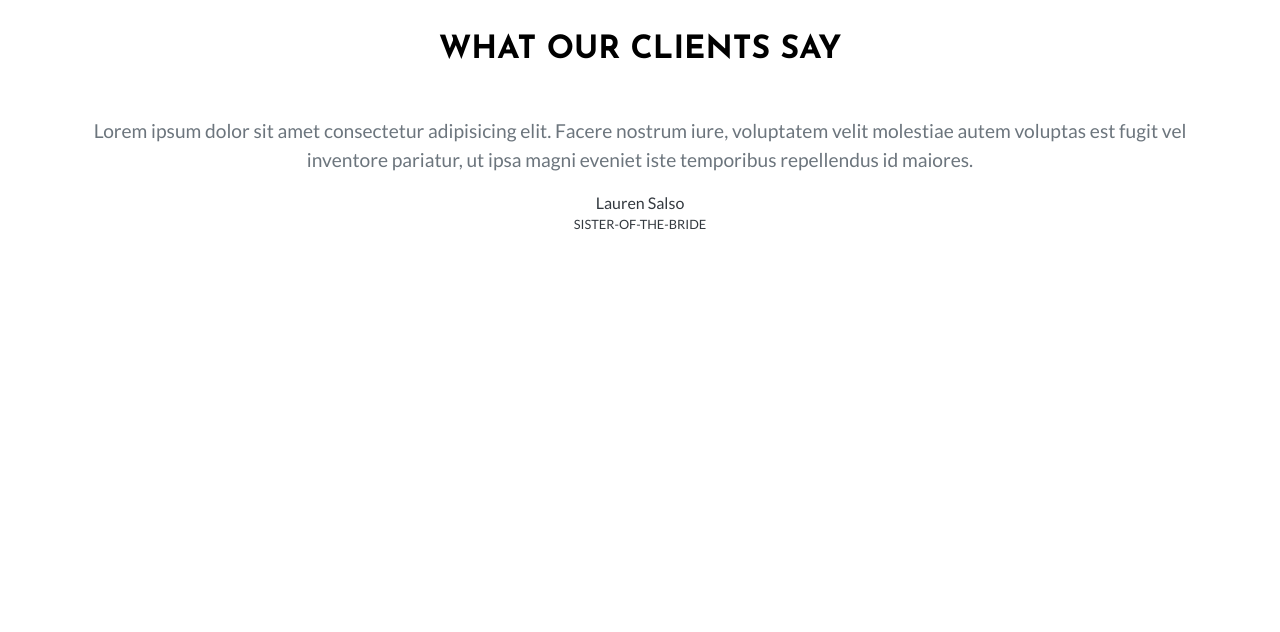
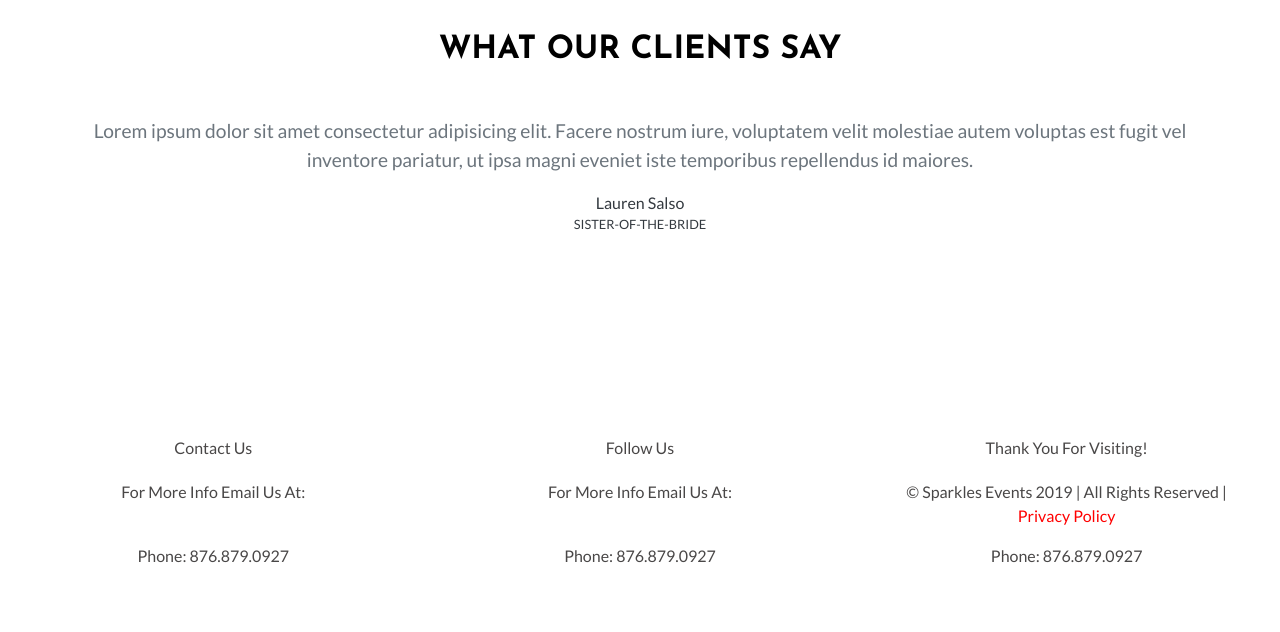
Before and after one commit to joanclarke/sparkles, a plain HTML site: page profile.html in a window 1280 px wide. Shown: the part 1375-2007 px from the top of the page. Before the commit the page ends 1763 px from the top, so only its background shows below. Drawn offline with nearby package versions, Linux system fonts and the light colour scheme.

Commit message:
add footer

```diff
--- a/css/sparkles.css
+++ b/css/sparkles.css
@@ -324,6 +324,34 @@ p.heading-paragraph {
 
 }
 
+/* Glyph, by Harry Roberts */
+  /*
+hr.style-eight {
+overflow: visible;*//* For IE */
+  /* padding: 0;
+  border: none;
+  border-top: medium double #333;
+  color: #333;
+  text-align: center;
+}
+hr.style-eight:after {
+  content: "§";
+  display: inline-block;
+  position: relative;
+  top: -0.7em;
+  font-size: 1.5em;
+  padding: 0 0.25em;
+  background: white;
+} */
+
+/* Gradient transparent - color - transparent */
+
+hr.style-two {
+  border: 0;
+  height: 1px;
+  background-image: linear-gradient(to right, rgba(0, 0, 0, 0), rgba(0, 0, 0, 0.75), rgba(0, 0, 0, 0));
+}
+
 /* *********************  PROFILE  ********************* */
 
 #about {
--- a/profile.html
+++ b/profile.html
@@ -77,13 +77,13 @@
       </div>
     </section><!-- end of header -->
 
-    <section class="event-quote mt-5 mx-5">
+    <section class="event-quote pt-5 px-5">
       <div class="container-fluid">
         <div class="row">
           <div class="col-12">
             <p class="quote text-center text-uppercase">“A goal without a plan <br> is just a wish.” </p>
             <p class="quote-author text-center text-uppercase mt-3 mb-5">- Antoine de Saint-Exupéry</p>
-            <hr>
+            <hr class="style-two">
           </div>
         </div>
       </div>
@@ -162,6 +162,28 @@
         </div>
       </section><!-- end of testimonial section -->
 
+      <footer class="footer">
+        <div class="container-fluid">
+          <div class="row">
+            <div class="col-12 col-md-4 p-5 text-center">
+              <p class="text-capitalize pb-1">Contact us</p>
+              <p>For More Info Email Us At: <a href="#" alt="sparklesevents@hsparkles.com">sparklesevents@hsparkles.com</a> </p>
+              <p>Phone: 876.879.0927</p>
+            </div>
+            <div class="col-12 col-md-4 p-5 text-center">
+              <p class="text-capitalize pb-1">Follow us</p>
+              <p >For More Info Email Us At: <a href="#">sparklesevents@hsparkles.com</a> </p>
+              <p>Phone: 876.879.0927</p>
+            </div>
+            <div class="col-12 col-md-4 p-5 text-center">
+              <p class="text-capitalize pb-1">Thank you for visiting!</p>
+              <p>&copy; Sparkles Events 2019 | All Rights Reserved | <a href="#" alt="Privacy policy" style="color: red;">Privacy Policy</a> </p>
+              <p>Phone: 876.879.0927</p>
+            </div>
+          </div>
+        </div>
+      </footer>
+
     <!-- Optional JavaScript -->
     <!-- jQuery first, then Popper.js, then Bootstrap JS -->
     <script src="https://code.jquery.com/jquery-3.3.1.slim.min.js" integrity="sha384-q8i/X+965DzO0rT7abK41JStQIAqVgRVzpbzo5smXKp4YfRvH+8abtTE1Pi6jizo" crossorigin="anonymous"></script>
```
